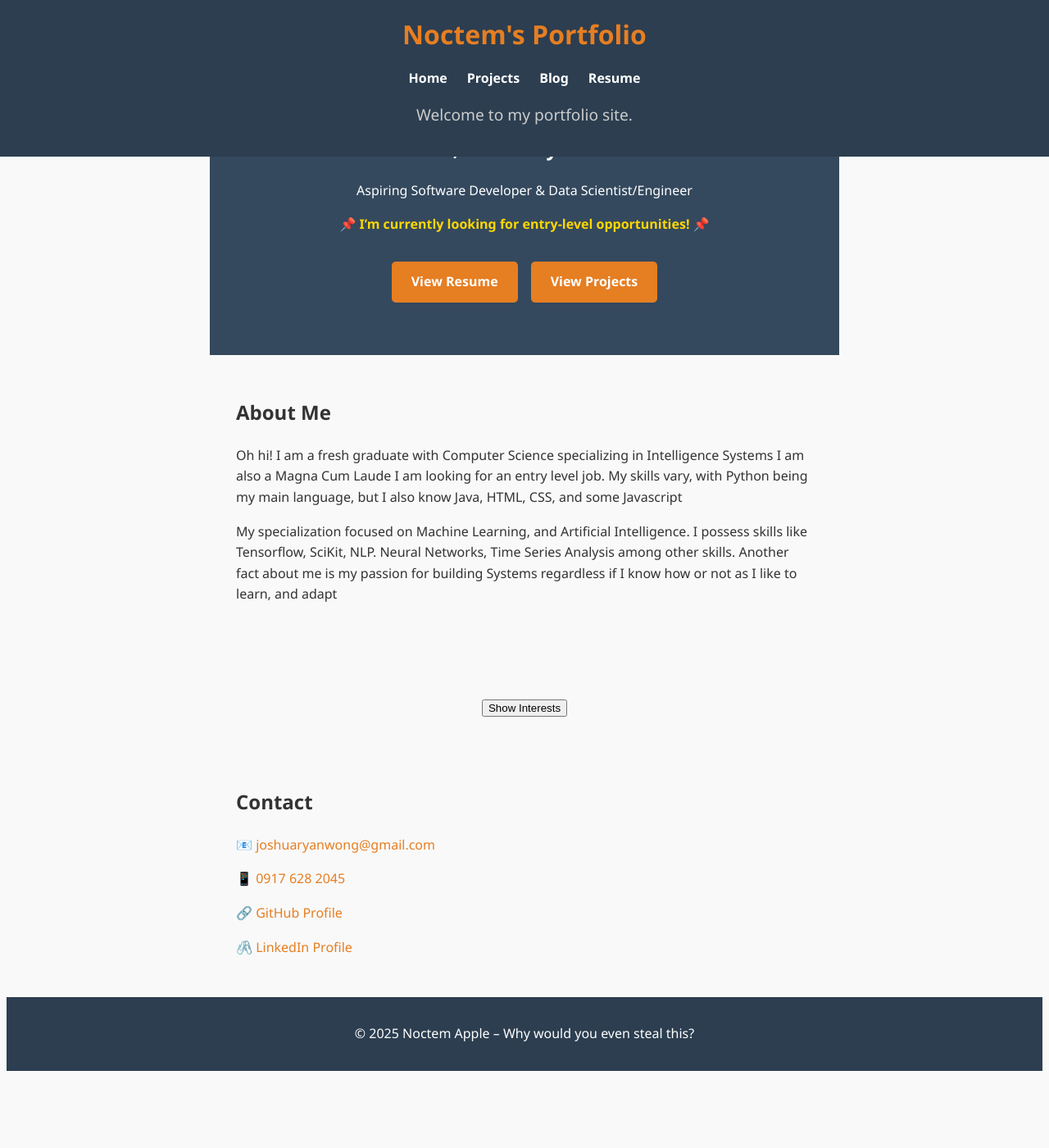
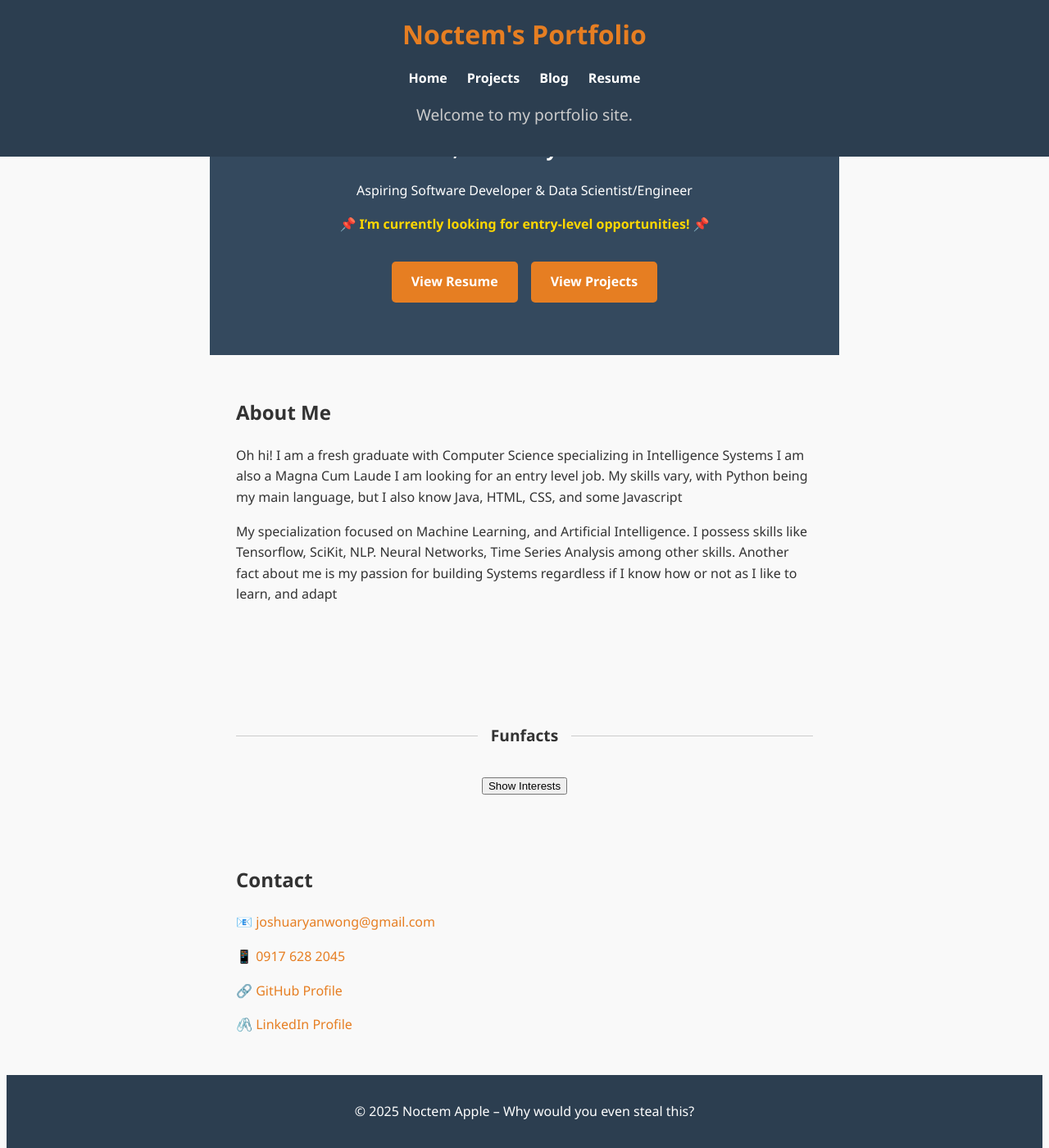
Before and after one commit to NoctemApple/NoctemApple.github.io, a Jekyll site: the page built from index.html, in a window 1280 px wide and 1400 px high, scrolled down 116 px. Shown: the whole window at 82% size. Built offline with Jekyll 4.4.1, drawn with Linux system fonts in a browser that asks for light colours; before the commit the page ends 1422 px from its top, so only the background shows below that.

Commit message:
💄 added more changes

```diff
--- a/assets/style.css
+++ b/assets/style.css
@@ -250,6 +250,27 @@ article img {
   margin-top: 2rem;
 }
 
+.divider-with-label {
+  display: flex;
+  align-items: center;
+  text-align: center;
+  margin: 2rem 0;
+}
+
+.divider-with-label hr {
+  flex: 1;
+  border: none;
+  height: 1px;
+  background-color: #ccc;
+}
+
+.divider-with-label span {
+  padding: 0 1rem;
+  font-weight: bold;
+  font-size: 1.2rem;
+  color: #333;
+}
+
 
 
 @media (max-width: 600px) {
--- a/index.html
+++ b/index.html
@@ -35,6 +35,12 @@ permalink: /index.html
 </section>
 
 <section id="interests-toggle">
+  <div class="divider-with-label">
+    <hr>
+    <span>Funfacts</span>
+    <hr>
+  </div>
+
   <button onclick="toggleInterests()">Show Interests</button>
 
   <div id="interests-section" class="hidden">
```
